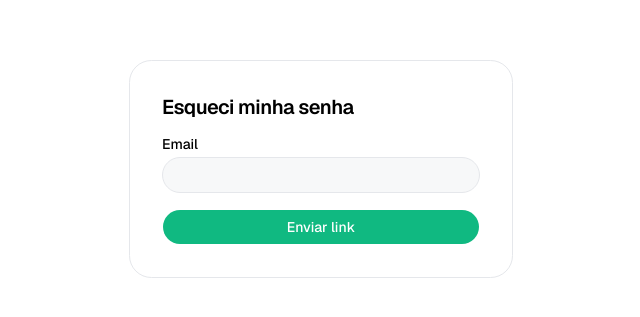
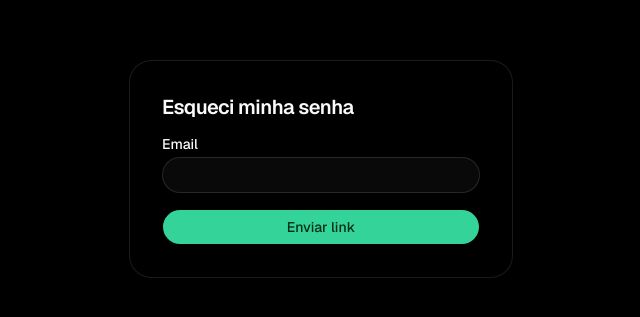
Before and after one commit to josephgabriel/Brio, a React (Vite) app in the folder brio-frontend/: page /esqueci-senha in a window 1280 px wide. Shown: the part 231-548 px from the top of the page, without its empty margins (319-959 px from the left). Built offline with nearby package versions, Linux system fonts and the light colour scheme.

Commit message:
esqueciSenhaPage agora escuro

```diff
--- a/brio-frontend/src/pages/EsqueciSenhaPage.tsx
+++ b/brio-frontend/src/pages/EsqueciSenhaPage.tsx
@@ -1,4 +1,4 @@
-import { type SubmitEvent, useState } from "react"
+import { type FormEvent, useState } from "react"
 
 import { Button } from "@/components/ui/button"
 import { Input } from "@/components/ui/input"
@@ -9,19 +9,23 @@ export function EsqueciSenhaPage() {
   const [email, setEmail] = useState("")
   const [enviado, setEnviado] = useState(false)
 
-  async function handleSubmit(evento: SubmitEvent<HTMLFormElement>) {
+  // Ajustado o tipo do evento para FormEvent do React
+  async function handleSubmit(evento: FormEvent<HTMLFormElement>) {
     evento.preventDefault()
     await solicitarRedefinicaoSenha(email)
     setEnviado(true)
   }
 
   return (
-    <div className="flex min-h-screen items-center justify-center">
+    /* Adicionado 'dark', fundo escuro 'bg-background' e texto claro 'text-foreground' */
+    <div className="dark flex min-h-screen items-center justify-center bg-background text-foreground">
       <form
         onSubmit={handleSubmit}
-        className="flex w-full max-w-sm flex-col gap-4 rounded-xl border border-border bg-card p-8"
+        className="flex w-full max-w-sm flex-col gap-4 rounded-xl border border-border bg-card p-8 shadow-lg"
       >
-        <h1 className="text-xl font-semibold">Esqueci minha senha</h1>
+        <h1 className="text-xl font-semibold text-card-foreground">
+          Esqueci minha senha
+        </h1>
 
         {enviado ? (
           <p className="text-sm text-muted-foreground">
@@ -39,7 +43,9 @@ export function EsqueciSenhaPage() {
                 required
               />
             </div>
-            <Button type="submit">Enviar link</Button>
+            <Button type="submit" className="w-full">
+              Enviar link
+            </Button>
           </>
         )}
       </form>
```
